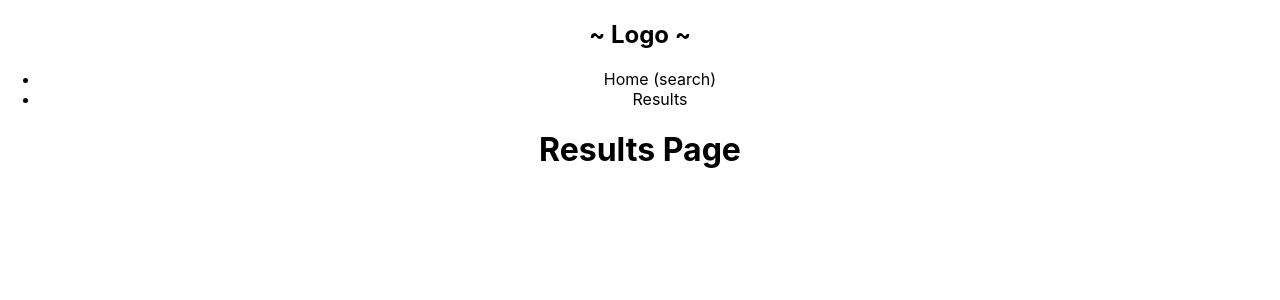
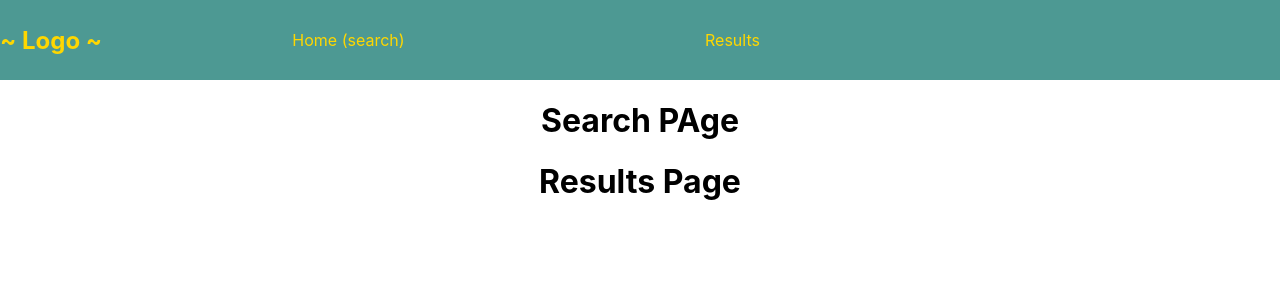
Before and after one commit to BETeng/Plaidypus-Code-Challenge, a React (Create React App) app in the folder naper-yelp/: page / in a window 1280 px wide. Shown: the top 300 px of the page. Built offline with nearby package versions, Linux system fonts and the light colour scheme.

Commit message:
nav bar styling

```diff
--- a/naper-yelp/src/App.css
+++ b/naper-yelp/src/App.css
@@ -1,3 +1,19 @@
 .App {
   text-align: center;
 }
+
+nav{
+  display: flex;
+  align-items: center;
+  min-height: 10vh;
+  background: rgb(77, 153, 147);
+  color: gold;
+}
+
+.nav-links{
+  width: 60%;
+  display: flex;
+  justify-content: space-around;
+  align-items: center;
+  list-style: none;
+}
--- a/naper-yelp/src/App.js
+++ b/naper-yelp/src/App.js
@@ -7,6 +7,7 @@ function App() {
   return (
     <div className="App">
       <Nav/>
+      <h1> Search PAge</h1>
       <Results/>
 
     </div>
--- a/naper-yelp/src/Nav.js
+++ b/naper-yelp/src/Nav.js
@@ -5,7 +5,7 @@ function Nav() {
   return (
     <nav>
       <h1> ~ Logo ~</h1>
-      <ul>
+      <ul className ="nav-links">
         <li>Home (search) </li>
         <li>Results </li>
       </ul>
```
